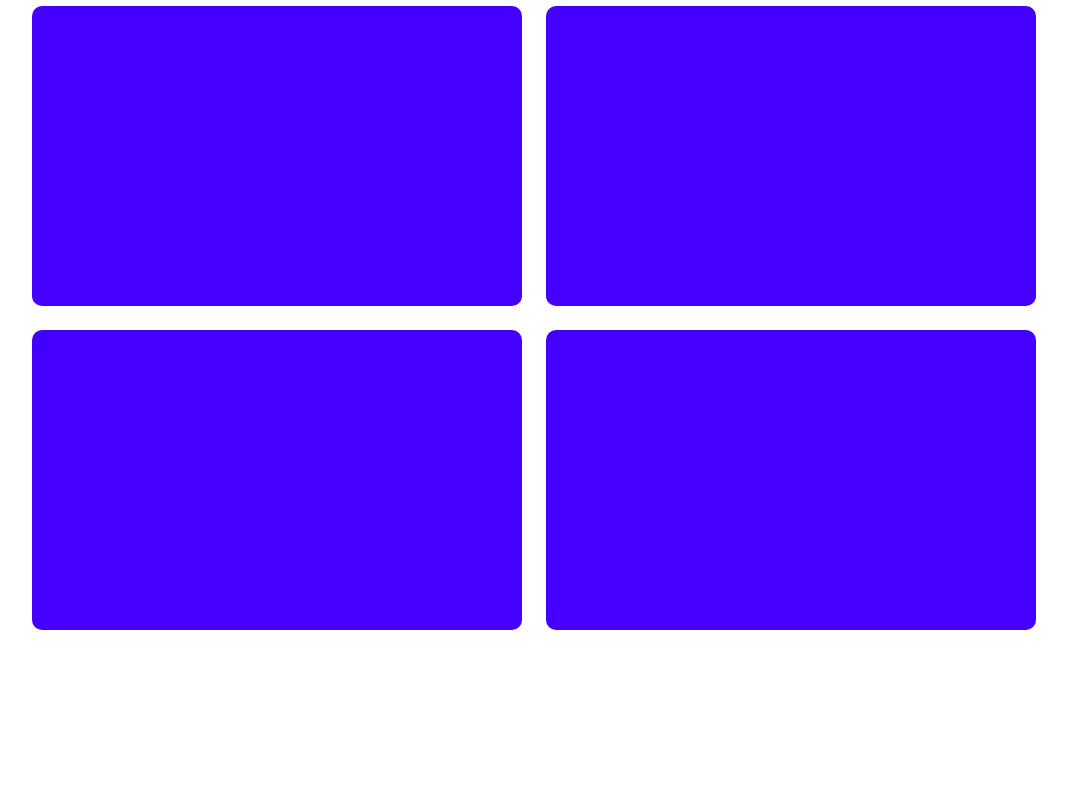
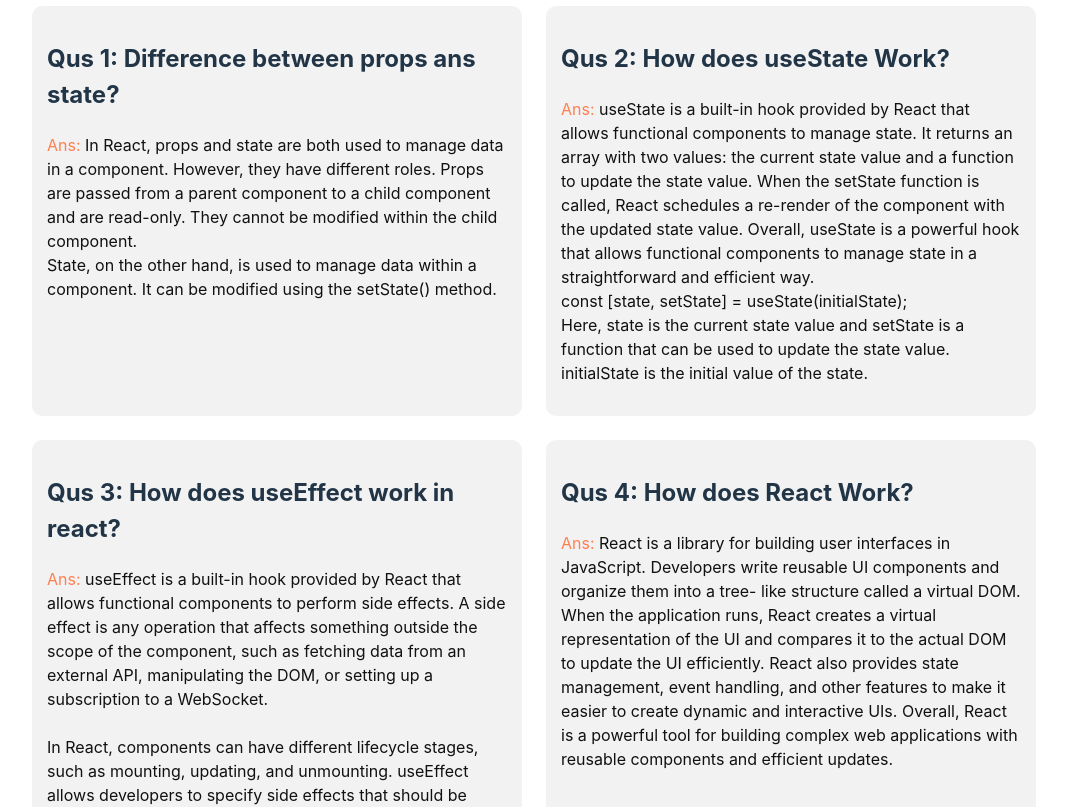
Before and after one commit to Humayun1318/Knowledge-cafeWithReact, a React (Vite) app: page / in a window 1280 px wide. Shown: the part 4020-4827 px from the top of the page, without its empty margins (118-1185 px from the left). Before the commit the page ends 4682 px from the top, so only its background shows below. Built offline with nearby package versions, Linux system fonts and the light colour scheme.

Commit message:
blog section wuestion answer done

```diff
--- a/src/components/LastBlog/LastBlog.css
+++ b/src/components/LastBlog/LastBlog.css
@@ -1,5 +1,5 @@
 .last-blog-container{
-    margin: 50px 150px 32px;
+    margin: 50px 150px 50px;
 }
 .last-bl-title{
     text-align: center;
@@ -13,12 +13,19 @@
 
 }
 .individual-question{
-    height: 300px;
+    /* height: 300px; */
+    padding: 15px;
     border-radius: 10px;
-    background-color: rgb(68, 0, 255);
-
+    background: rgba(17, 17, 17, 0.05);
 }
-
+.answer{
+    font-style: normal;
+    font-weight: 400;
+    color: #111111;
+}
+.Ans{
+    color: coral;
+}
 
 /* Tablets */
 @media only screen and (min-width: 768px) and (max-width: 1024px) {
--- a/src/components/LastBlog/LastBlog.jsx
+++ b/src/components/LastBlog/LastBlog.jsx
@@ -7,10 +7,60 @@
         <div className='last-blog-container'>
             <h2 className='last-bl-title'>This is the Last Blog</h2>
             <div className='container-for-grid'>
-                <div className="individual-question"></div>
-                <div className="individual-question"></div>
-                <div className="individual-question"></div>
-                <div className="individual-question"></div>
+                <div className="individual-question">
+                    <h2>Qus 1: Difference between props ans state?</h2>
+                    <p className='answer'><span className='Ans'>Ans:</span> In React, props and state are
+                     both used to manage data in
+                      a component. However, they have different roles. Props are passed from a parent
+                      component to a child component and are read-only. They cannot be modified within
+                      the child component. <br /> State, on the other hand, is used to manage data
+                      within a component. It can be modified using the setState() method. </p>
+                </div>
+                <div className="individual-question">
+                    <h2>Qus 2: How does useState Work?</h2>
+                    <p className='answer'><span className='Ans'>Ans:</span> useState is a built-in hook
+                     provided by React that allows
+                     functional components to manage state. It returns an array with two values: the
+                     current state value and a function to update the state value. When the setState
+                     function is called, React schedules a re-render of the component with the updated
+                     state value. Overall, useState is a powerful hook that allows functional
+                     components to manage state in a straightforward and efficient way. <br />
+                     const [state, setState] = useState(initialState);<br /> Here, state is the
+                     current state value and setState is a function that can be used to update the
+                     state value. initialState is the initial value of the state.</p>
+                </div>
+                <div className="individual-question">
+                    <h2>Qus 3: How does useEffect work in react?</h2>
+                    <p className='answer'><span className='Ans'>Ans:</span> useEffect is a built-in hook
+                     provided by React that
+                      allows functional components to perform side effects. A side effect is any
+                      operation that affects something outside the scope of the component, such as
+                      fetching data from an external API, manipulating the DOM, or setting up a
+                      subscription to a WebSocket.
+                        <br />
+                        <br />
+                        In React, components can have different lifecycle stages, such as mounting,
+                        updating, and unmounting. useEffect allows developers to specify side effects
+                        that should be executed after a component has rendered or after certain props or
+                        state values have changed.
+                        <br />
+                        <br />
+                        useEffect takes two parameters: a function that contains the side effect code and
+                        an optional array of dependencies that determine when the side effect should be
+                        executed.  </p>
+                </div>
+                <div className="individual-question">
+                    <h2>Qus 4: How does React Work?</h2>
+                    <p className='answer'><span className='Ans'>Ans:</span> React is a library for
+                     building user interfaces in
+                      JavaScript. Developers write reusable UI components and organize them into a tree-
+                      like structure called a virtual DOM. When the application runs, React creates a
+                      virtual representation of the UI and compares it to the actual DOM to update the
+                      UI efficiently. React also provides state management, event handling, and other
+                      features to make it easier to create dynamic and interactive UIs. Overall, React
+                      is a powerful tool for building complex web applications with reusable components
+                      and efficient updates. </p>
+                </div>
             </div>
 
         </div>
--- a/src/components/SideCart/SideCart.css
+++ b/src/components/SideCart/SideCart.css
@@ -32,15 +32,16 @@
     border-radius: 8px;
     font-style: normal;
     font-weight: 700;
-    font-size: 26px;
+    font-size: 18px;
     padding: 20px;
-    height: 80px;
+    height: 45px;
+
 }
 
 /* Tablets */
 @media only screen and (min-width: 768px) and (max-width: 1024px) {
   .under-booked-mark-blogs{
-    font-size: 22px;
+    font-size: 15px;
   }
 }
 
@@ -60,7 +61,7 @@
         font-size: 18px;
     }
     .under-booked-mark-blogs{
-        font-size: 18px;
+        font-size: 12px;
     }
 
 }
```
